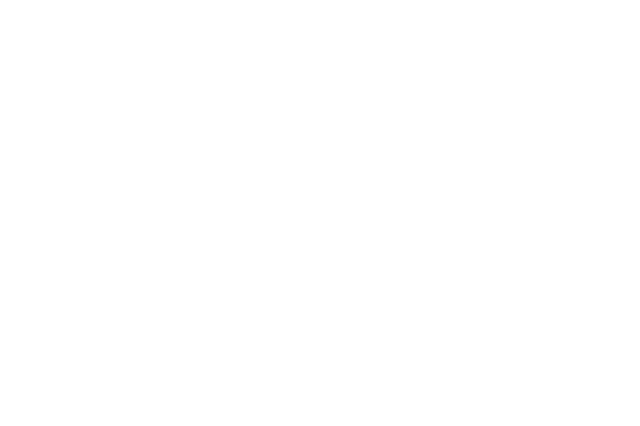
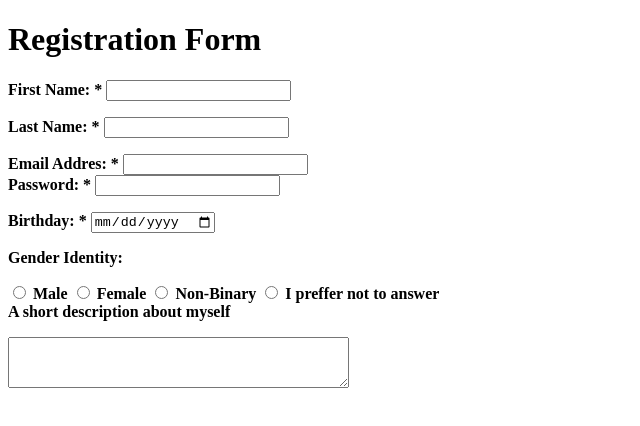
Before and after one commit to Rahumadat/formulario-html, a plain HTML site: page index.html in a window 1280 px wide. Shown: the whole page, without its empty margins (0-640 px from the left). Drawn offline with Linux system fonts and the light colour scheme.

Commit message:
commit inicial

```diff
--- a/index.html
+++ b/index.html
@@ -4,9 +4,55 @@
     <meta charset="UTF-8">
     <meta http-equiv="X-UA-Compatible" content="IE=edge">
     <meta name="viewport" content="width=device-width, initial-scale=1.0">
-    <title>Document</title>
+    <title>Registration Form</title>
 </head>
 <body>
+    <H1>Registration Form</H1>
+    <Section>
+        <label for="bold"><strong>First Name: * </strong></label>
+        <input type="text" name="first_name">
+        <p></p>
+    </Section>
+    <Section>
+        <label for="bold"><strong>Last Name: * </strong></label>
+        <input type="text" name="last_name">
+        <p></p>
+    </Section>
+    <Section>
+        <label for="bold"><strong>Email Addres: * </strong></label>
+        <input type="email" name="email_addres">
+    </Section>
+    <Section>
+        <label for="bold"><strong>Password: * </strong></label>
+        <input type="password" name="password">
+        <p></p>
+    </Section>
+    <Section>
+        <label for="bold"><strong>Birthday: * </strong></label>
+        <input type="date" name="date">
+        <p></p>
+    </Section>
+    <Section>
+        <label for="bold"><strong>Gender Identity: </strong></label>
+        <p></p>
+    </Section>
+    <Section>
+        <input type="radio" name="male" value="bold" id="male">
+        <label for="bold"><strong>Male</strong></label>
+        <input type="radio" name="female" value="bold" id="female">
+        <label for="bold"><strong>Female</strong></label>
+        <input type="radio" name="non-binary" value="bold" id="n-b">
+        <label for="bold"><strong>Non-Binary</strong></label>
+        <input type="radio" name="non-answer" value="bold" id="n-a">
+        <label for="bold"><strong>I preffer not to answer</strong></label>
+    </Section>
+    <section>
+        <label for="bold"><strong>A short description about myself</strong></label>
+        <p></p>
+    </section>
+    <section>
+        <textarea name="myself" cols="40" rows="3"></textarea>
+    </section>
 
 </body>
 </html>
```
Also changed, not shown: 1 other file.
